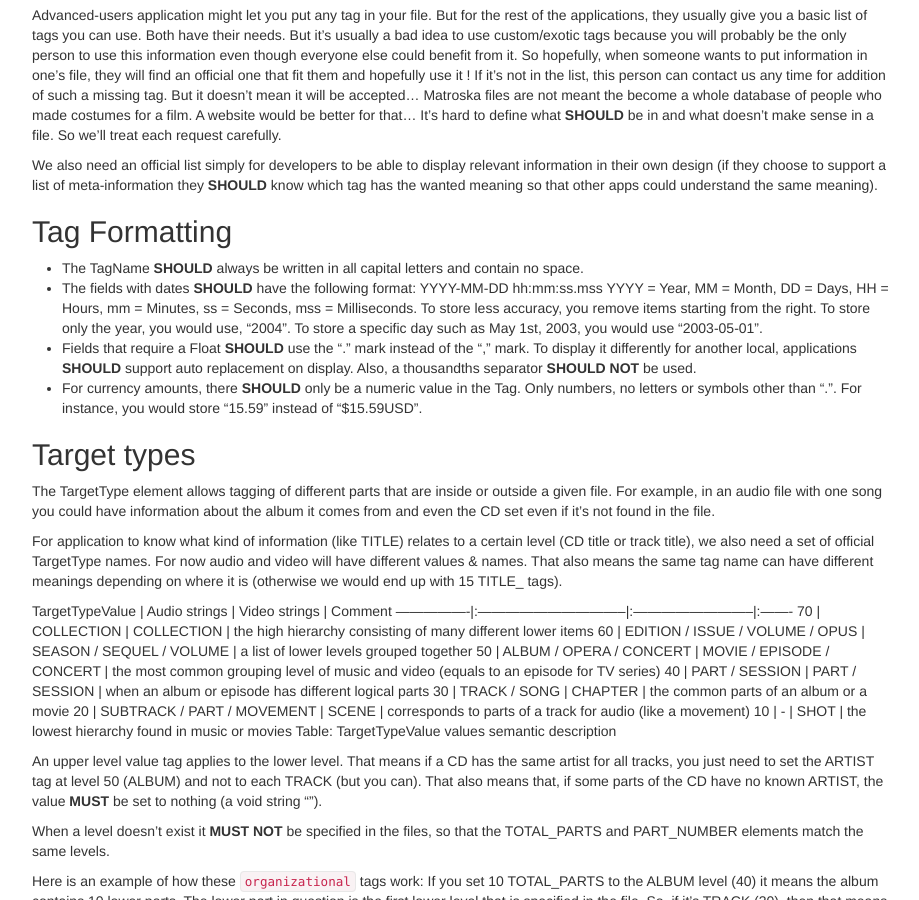
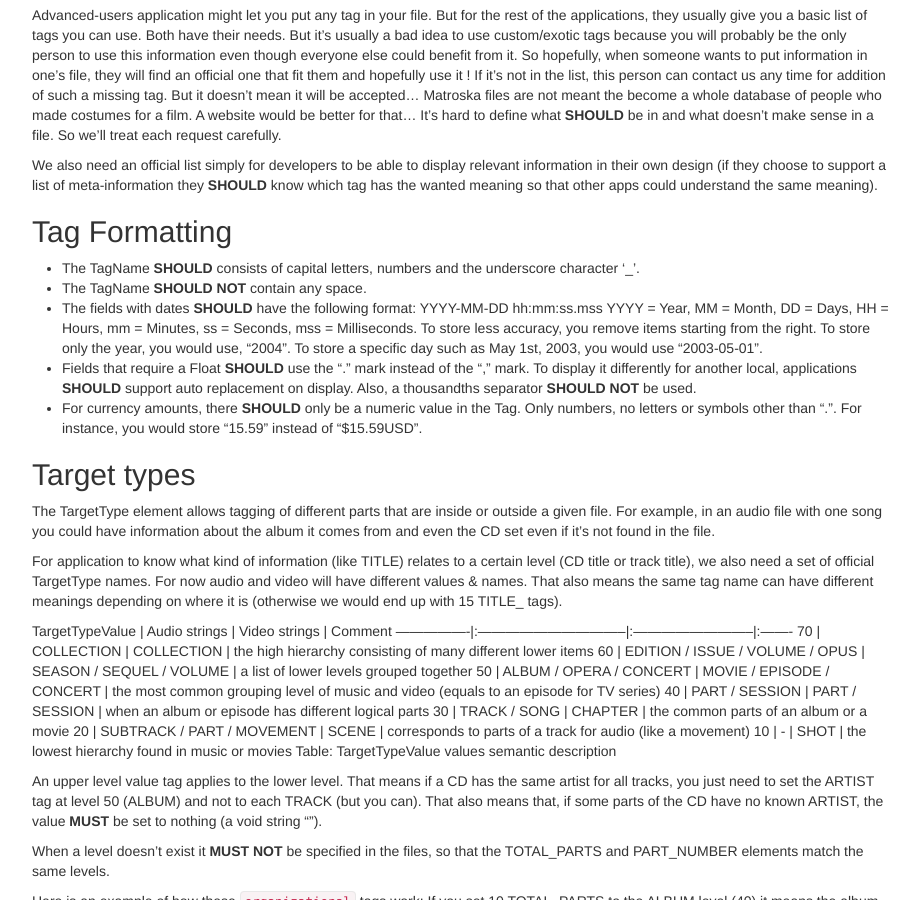
Before and after one commit to ietf-wg-cellar/matroska-specification, a Jekyll site: the page built from tagging.md, in a window 1280 px wide and 900 px high, scrolled down 600 px. Shown: the whole window, without its empty margins (273-1192 px from the left). Built offline with Jekyll 4.4.1, drawn with Linux system fonts in a browser that asks for light colours.

Commit message:
add numbers and _ as official characters for tags

```diff
--- a/tagging.md
+++ b/tagging.md
@@ -46,7 +46,8 @@ which tag has the wanted meaning so that other apps could understand the same me
 
 ## Tag Formatting
 
-* The TagName **SHOULD** always be written in all capital letters and contain no space.
+* The TagName **SHOULD** consists of capital letters, numbers and the underscore character '_'.
+* The TagName **SHOULD NOT** contain any space.
 * The fields with dates **SHOULD** have the following format: YYYY-MM-DD hh:mm:ss.mss YYYY = Year,
   MM = Month, DD = Days, HH = Hours, mm = Minutes, ss = Seconds, mss = Milliseconds.
   To store less accuracy, you remove items starting from the right. To store only the year,
```
